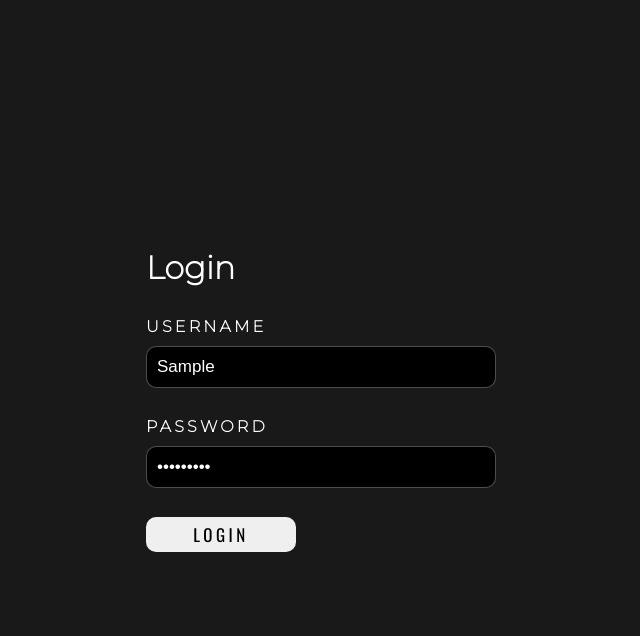
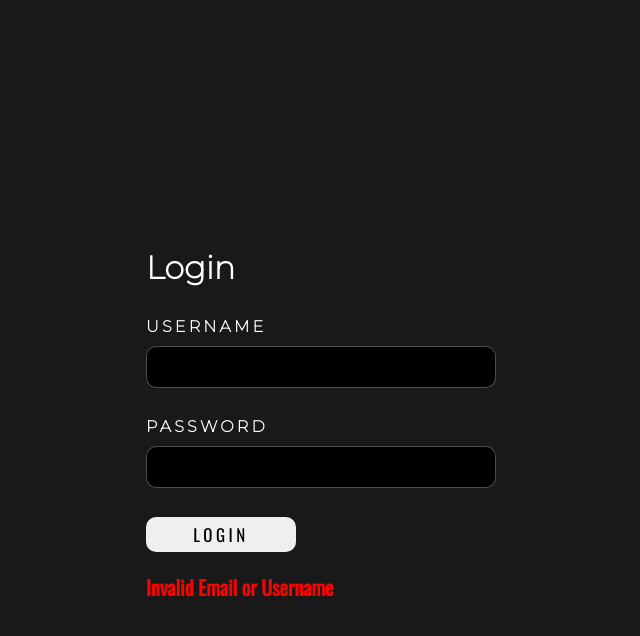
Before and after one commit to cogrod17/picsaver, a React (Create React App) app in the folder frontend/: page / in a window 1280 px wide. Both pictures are taken after typing "Sample", "Sample123" into the empty fields and a click on the button "LOGIN". Shown: the top 636 px of the page, without its empty margins (319-959 px from the left). Built offline with nearby package versions, Linux system fonts and the light colour scheme; no server answers; a web font is replaced by a local one.

Commit message:
login completed

```diff
--- a/frontend/src/App.scss
+++ b/frontend/src/App.scss
@@ -25,7 +25,7 @@ body {
   min-width: 100vw;
   min-height: 100vh;
   // overflow: hidden;
-  padding: 20px;
+  // padding: 20px;
   font-family: $fontPrimary;
   display: flex;
   justify-content: center;
--- a/frontend/src/components/Login/Login.scss
+++ b/frontend/src/components/Login/Login.scss
@@ -2,9 +2,10 @@
 
 .login {
   &-wrap {
+    position: relative;
     align-self: center;
-    height: 700px;
-    width: 700px;
+    // height: 700px;
+    min-width: 500px;
     display: flex;
     flex-direction: column;
     justify-content: center;
@@ -24,4 +25,12 @@
   &-submit-button {
     width: 150px;
   }
+  &-error {
+    position: absolute;
+    bottom: -50px;
+    color: red;
+    font-weight: 900;
+    font-family: App.$fontSecondary;
+    font-size: 20px;
+  }
 }
--- a/frontend/src/components/Login/Login.tsx
+++ b/frontend/src/components/Login/Login.tsx
@@ -1,14 +1,16 @@
 import { Form } from "react-final-form";
 import { Input, Button } from "components/global";
 import "./Login.scss";
-import { AppDispatch, authSelector } from "state";
+import { authSelector } from "state";
 import { useAppDispatch, useAppSelector } from "hooks";
 import { login } from "state";
-import { useEffect } from "react";
+import Spinner from "components/global/Spinner/Spinner";
 
 export const Login = () => {
   const dispatch = useAppDispatch();
-  const { data, loading, error } = useAppSelector(authSelector);
+  const { loading, error } = useAppSelector(authSelector);
+
+  if (loading) return <Spinner />;
 
   return (
     <div className="login-wrap">
@@ -27,6 +29,9 @@ export const Login = () => {
               text="login"
               type="submit"
             />
+            {error && (
+              <div className="login-error">Invalid Email or Username</div>
+            )}
           </form>
         )}
       ></Form>
--- /dev/null
+++ b/frontend/src/components/global/Spinner/Spinner.scss
@@ -0,0 +1,29 @@
+@use "../../../App";
+
+.spinner {
+  &-wrap {
+    min-width: 100vw;
+    min-height: 100vh;
+    display: grid;
+    place-items: center;
+  }
+
+  &-inner {
+    height: 70px;
+    width: 70px;
+    border-radius: 50%;
+    border: #fff solid 5px;
+    border-bottom: transparent solid 5px;
+    animation: spin 1s linear infinite;
+  }
+}
+
+@keyframes spin {
+  0% {
+    transform: rotate(0deg);
+  }
+
+  100% {
+    transform: rotate(360deg);
+  }
+}
--- /dev/null
+++ b/frontend/src/components/global/Spinner/Spinner.tsx
@@ -0,0 +1,11 @@
+import "./Spinner.scss";
+
+const Spinner = () => {
+  return (
+    <div className="spinner-wrap">
+      <div className="spinner-inner"></div>
+    </div>
+  );
+};
+
+export default Spinner;
--- /dev/null
+++ b/frontend/src/components/global/Spinner/index.ts
@@ -0,0 +1 @@
+export * from "./Spinner";
--- a/frontend/src/components/global/index.ts
+++ b/frontend/src/components/global/index.ts
@@ -1,2 +1,3 @@
 export * from "./input";
 export * from "./Button";
+export * from "./Spinner";
--- a/frontend/src/state/slices/auth/auth.ts
+++ b/frontend/src/state/slices/auth/auth.ts
@@ -35,6 +35,7 @@ export const authSlice = createSlice({
         state.loading = true;
       })
       .addCase(login.rejected, (state) => {
+        state.loading = false;
         state.error = "There was an error";
       });
   },
```
